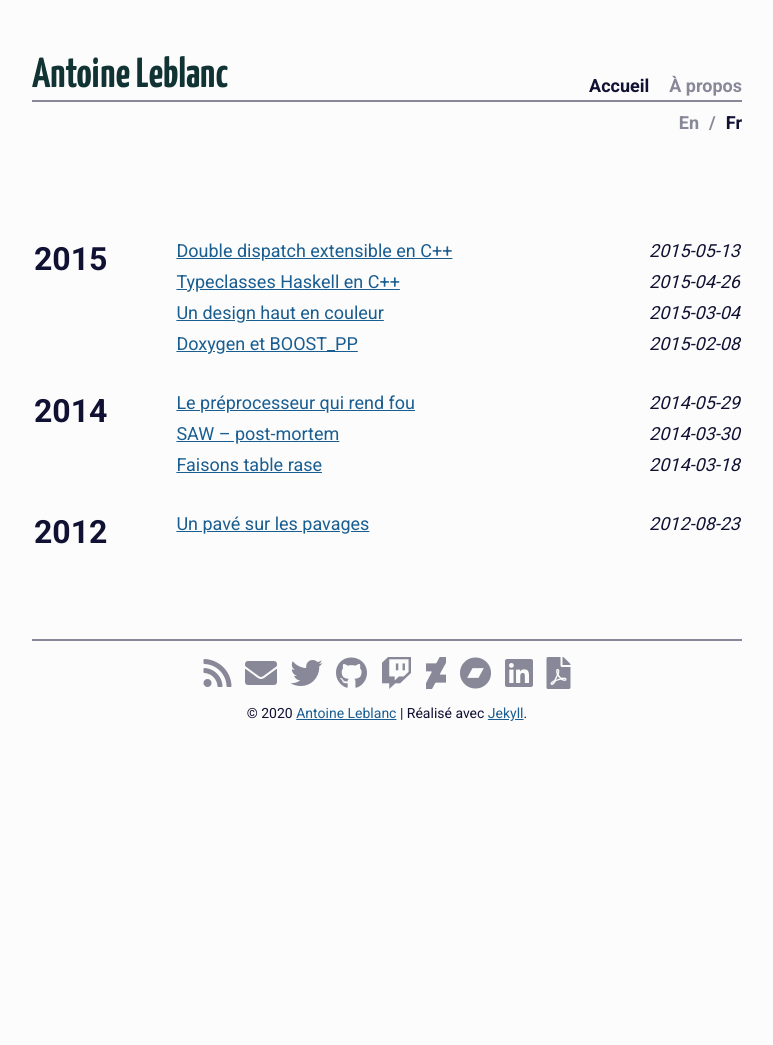
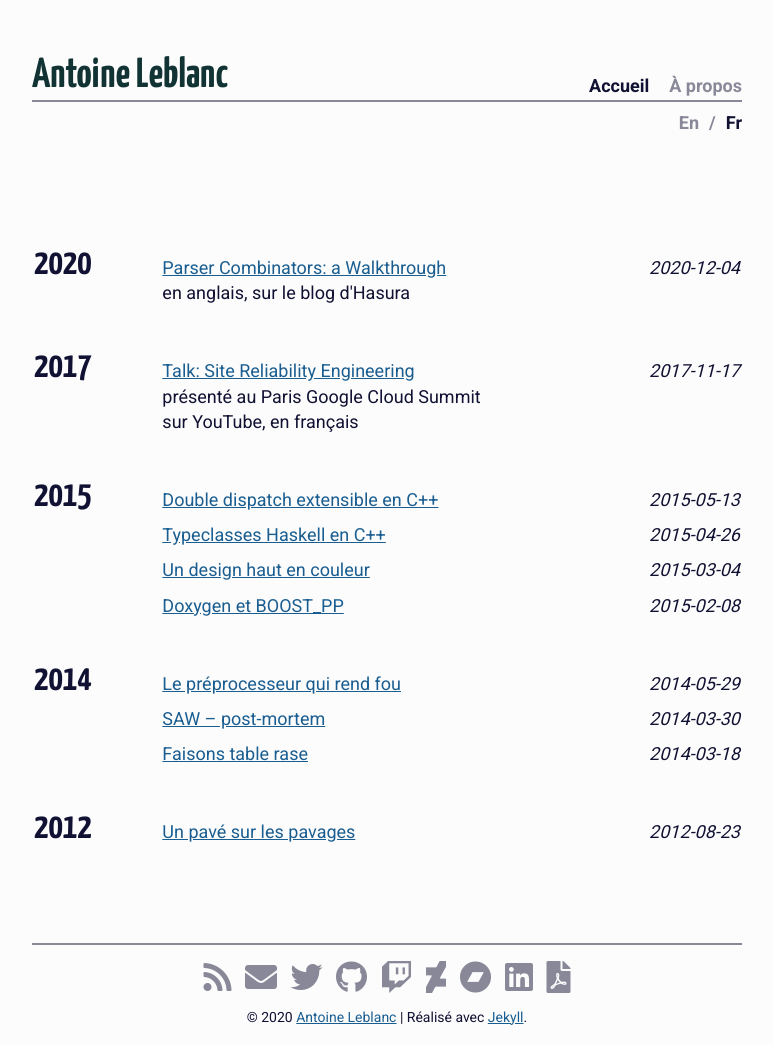
Before and after one commit to nicuveo/nauths.fr, a Jekyll site: the page built from fr/index.md, in a window 1280 px wide. Shown: the whole page, without its empty margins (253-1026 px from the left). Built offline with Jekyll 4.4.1, drawn with Linux system fonts in a browser that asks for light colours; before the commit the page ends 900 px from its top, so only the background shows below that.

Commit message:
Added new pages for external talks and blog posts.

```diff
--- a/Gemfile
+++ b/Gemfile
@@ -1,6 +1,7 @@
 source "https://rubygems.org"
 
+gem "html-proofer"
 gem "jekyll"
+gem "jekyll-redirect-from"
 gem "kramdown"
-gem "html-proofer"
 gem "rouge"
--- a/_config.yml
+++ b/_config.yml
@@ -8,3 +8,6 @@ encoding: UTF-8
 exclude: [Makefile, Gemfile, dev, export, README.md]
 
 relative_permalinks: false
+
+plugins:
+  - jekyll-redirect-from
--- a/_layouts/main.html
+++ b/_layouts/main.html
@@ -14,12 +14,15 @@ layout: default
         <tr>
           {% if forloop.first %}
             {% capture class %}first-row{% endcapture %}
-            <td class="archive-year first-row" rowspan="{{group.count}}">
+            <td class="archive-year" rowspan="{{group.count}}">
               {{ page.date | date: '%Y' }}
             </td>
           {% endif %}
           <td class="archive-article {{ class }}">
             <a href="{{ page.url }}" title="{{ page.title }}">{{ page.title }}</a>
+            {% if page.comment %}
+              <br /><span>{{page.comment}}</span>
+            {% endif %}
           </td>
           <td class="archive-date {{ class }}">
             {{ page.date | uni_date }}
--- a/css/default.css
+++ b/css/default.css
@@ -215,30 +215,25 @@ p code, li code
 
 #archives table td
 {
-    vertical-align: top;
+    vertical-align: baseline;
     padding: 4px 0;
+    text-align: left;
 }
 
-#archives table .first-row
+#archives .archive-year
 {
+    font-family: 'Yanone Kaffeesatz', sans-serif;
     padding-top: 32px;
+    font-size: 36px;
+    font-weight: 700;
+    width: 18%;
 }
 
-.archive-year
-{
-    font-size: 32px;
-    font-weight: 700;
-    width: 20%;
-}
-
-.archive-article
-{
-}
-
-.archive-date
+#archives .archive-date
 {
     text-align: right;
     font-style: italic;
+    width: 20%;
 }
 
 
@@ -255,6 +250,7 @@ p code, li code
 {
     padding: 20px 0;
     text-align: justify;
+    line-height: 1.4;
 }
 
 .youtube-frame
@@ -478,9 +474,9 @@ p code, li code
         margin-left: 16px;
     }
 
-    .archive-year
+    #archives .archive-year
     {
-        font-size: 18px;
+        font-size: 28px;
         font-weight: 700;
     }
 
--- /dev/null
+++ b/fr/_posts/2017-11-17-sre.md
@@ -0,0 +1,7 @@
+---
+layout: post
+title: "Talk: Site Reliability Engineering"
+lang: fr
+redirect_to: https://www.youtube.com/watch?v=ZKbU5OIXuxs
+comment: "présenté au Paris Google Cloud Summit<br />sur YouTube, en français"
+---
--- /dev/null
+++ b/fr/_posts/2020-12-04-parser-combinators.md
@@ -0,0 +1,7 @@
+---
+layout: post
+title: "Parser Combinators: a Walkthrough"
+lang: fr
+redirect_to: https://hasura.io/blog/parser-combinators-walkthrough/
+comment: en anglais, sur le blog d'Hasura
+---
```
Also changed, not shown: en/_posts/2017-11-17-sre.md (added, +7 -0 lines), en/_posts/2020-12-04-parser-combinators.md (added, +7 -0 lines), en/about.md (+1 -1 lines), fr/about.md (+1 -1 lines), Gemfile.lock.
